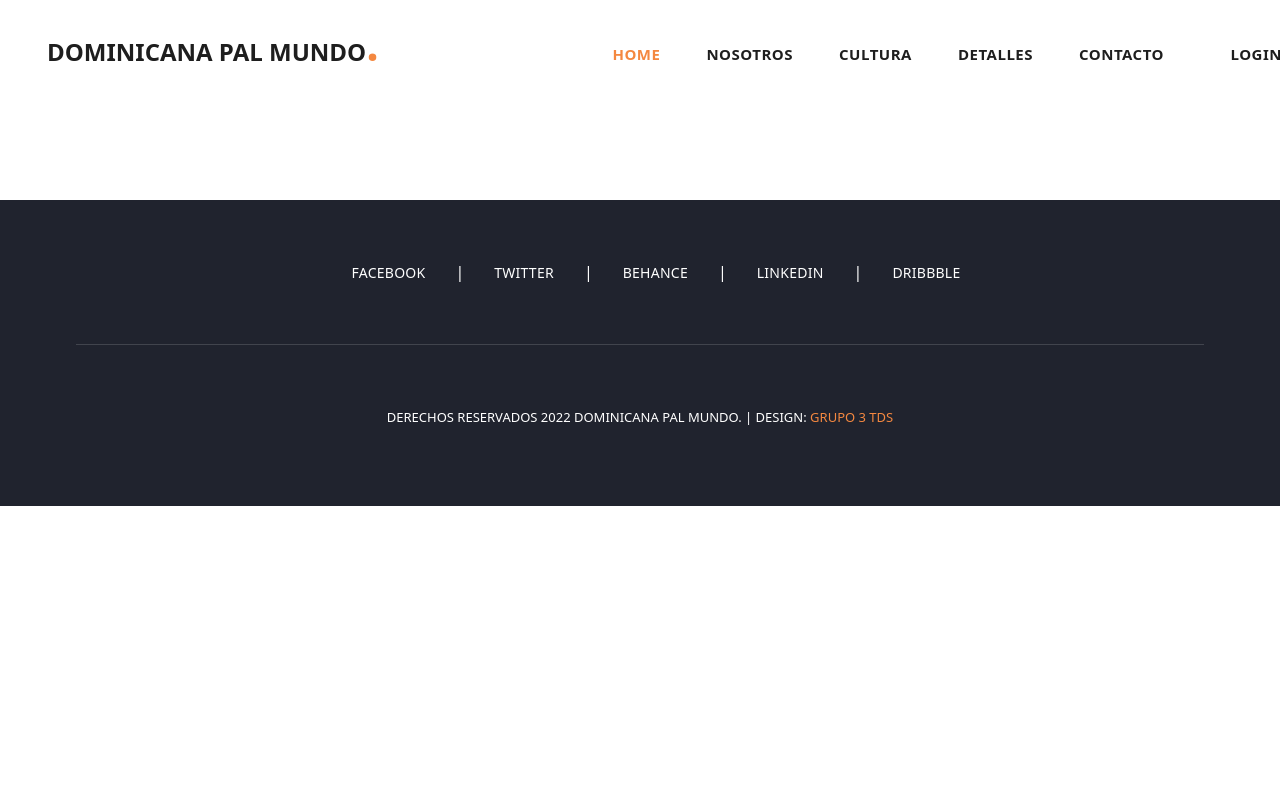
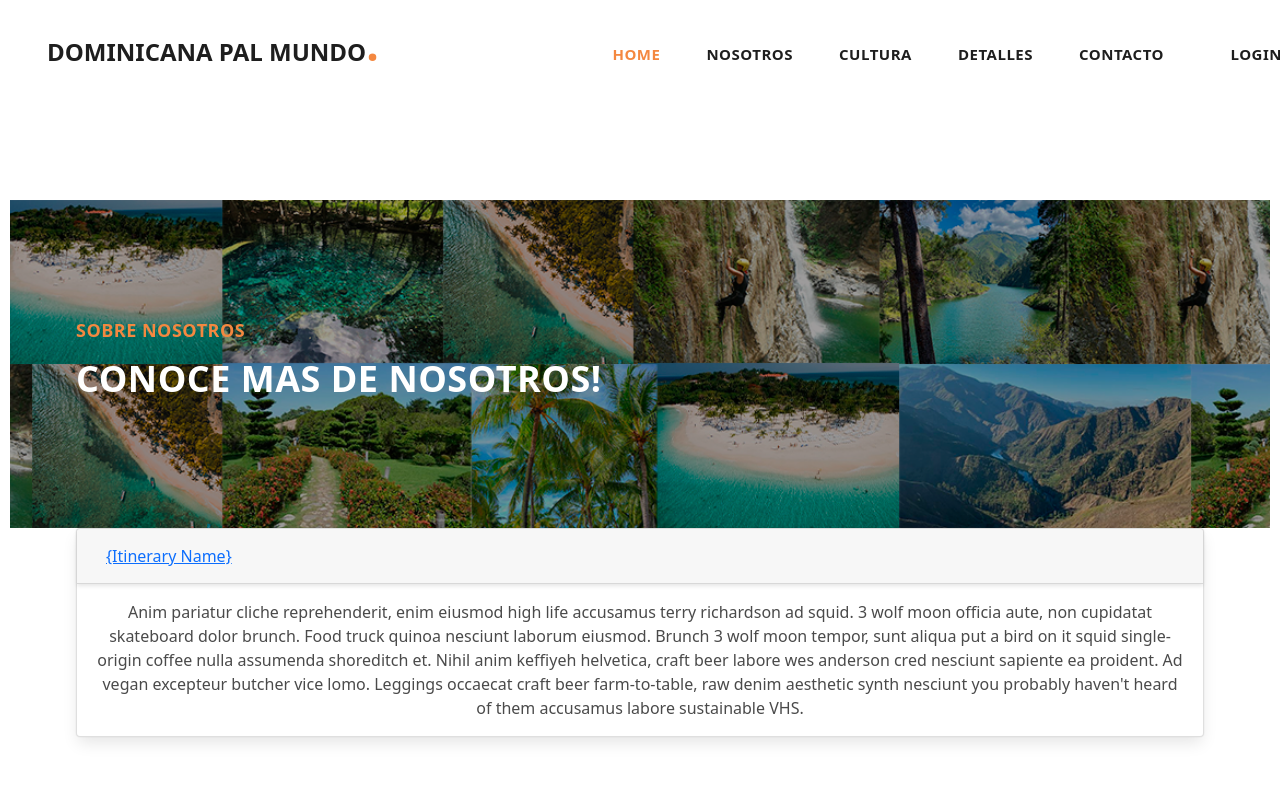
Before and after one commit to Caterina2001/Dominicana-Pal-Mundo, a Vue app: page /reservations in a window 1280 px wide. Shown: the top 800 px of the page. Built offline with nearby package versions, Linux system fonts and the light colour scheme; a web font is replaced by a local one.

Commit message:
Changes before merge

```diff
--- a/src/components/header/Header.vue
+++ b/src/components/header/Header.vue
@@ -82,6 +82,20 @@
 
                         </router-link>
                          </b-dropdown-item>
+                          <b-dropdown-item value="products" aria-role="menuitem">
+                        <router-link to="itineraries">
+                           <b-icon icon="cart"></b-icon>
+                        Mis itinerarios
+
+                        </router-link>
+                         </b-dropdown-item>
+                          <b-dropdown-item value="products" aria-role="menuitem">
+                        <router-link to="reservations">
+                           <b-icon icon="cart"></b-icon>
+                        Mis reservaciones
+
+                        </router-link>
+                         </b-dropdown-item>
 
                       <hr class="dropdown-divider" aria-role="menuitem" />
                       <b-dropdown-item value="logout" aria-role="menuitem" @click="logout()">
--- a/src/router/index.ts
+++ b/src/router/index.ts
@@ -40,6 +40,16 @@ const routes: Array<RouteConfig> = [
     name: 'profile',
     component: () => import('../views/user/Profile.vue')
   },
+  {
+    path: '/reservations',
+    name: 'reservations',
+    component: () => import('../views/reservationsList/reservationList.vue')
+  },
+  {
+    path: '/itineraries',
+    name: 'profile',
+    component: () => import('../views/user/Profile.vue')
+  },
 
 
 
--- /dev/null
+++ b/src/views/reservationsList/reservationList.vue
@@ -0,0 +1,62 @@
+<template>
+  <section class="about-us">
+    <div class="heading-page header-text">
+      <section class="page-heading">
+        <div class="container">
+          <div class="row">
+            <div class="col-lg-12">
+              <div class="text-content">
+                <h4>Sobre Nosotros</h4>
+                <h2>Conoce mas de nosotros!</h2>
+              </div>
+            </div>
+          </div>
+        </div>
+      </section>
+    </div>
+
+    <div class="container">
+   <div id="accordion">
+  <div class="card">
+    <div class="card-header" id="headingOne">
+      <h5 class="mb-0">
+        <button class="btn btn-link" data-toggle="collapse" data-target="#collapseOne" aria-expanded="true" aria-controls="collapseOne">
+          {Itinerary Name}
+        </button>
+      </h5>
+    </div>
+
+    <div id="collapseOne" class="collapse show" aria-labelledby="headingOne" data-parent="#accordion">
+      <div class="card-body">
+        Anim pariatur cliche reprehenderit, enim eiusmod high life accusamus terry richardson ad squid. 3 wolf moon officia aute, non cupidatat skateboard dolor brunch. Food truck quinoa nesciunt laborum eiusmod. Brunch 3 wolf moon tempor, sunt aliqua put a bird on it squid single-origin coffee nulla assumenda shoreditch et. Nihil anim keffiyeh helvetica, craft beer labore wes anderson cred nesciunt sapiente ea proident. Ad vegan excepteur butcher vice lomo. Leggings occaecat craft beer farm-to-table, raw denim aesthetic synth nesciunt you probably haven't heard of them accusamus labore sustainable VHS.
+      </div>
+    </div>
+  </div>
+</div>
+
+    </div>
+  </section>
+</template>
+<script>
+    export default {
+        data() {
+            return {
+                isOpen: 0,
+                collapses: [
+                {
+                    title: 'Title 1',
+                    text: 'Text 1'
+                },
+                {
+                    title: 'Title 2',
+                    text: 'Text 2'
+                },
+                {
+                    title: 'Title 3',
+                    text: 'Text 3'
+                }
+                ]
+            }
+        }
+    }
+</script>
--- a/src/views/user/Profile.vue
+++ b/src/views/user/Profile.vue
@@ -199,15 +199,12 @@ export default Vue.extend({
       if(response.status != 200){
         this.success = false
         this.error = true
-        // this.delay(5)
-        //  this.error = false
       }
       else{
         console.log("first")
         this.success = true
         this.error = false
-        // this.delay(5)
-        //  this.success = false
+
       }
     },
   },
```
